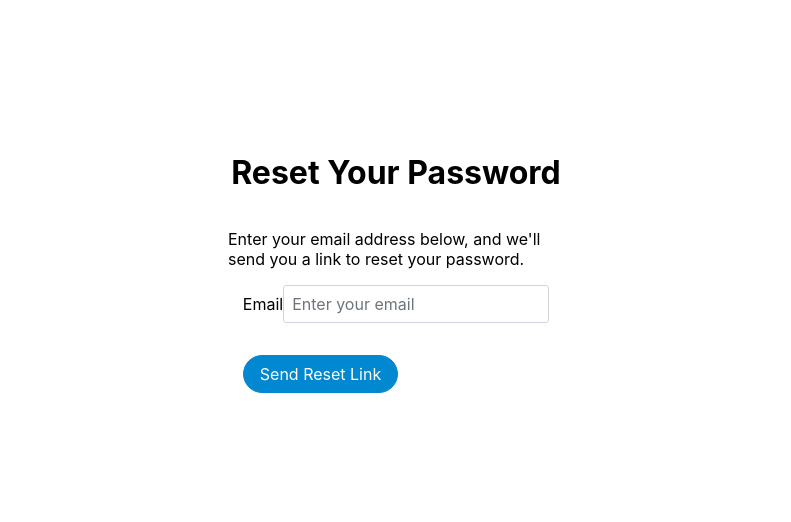
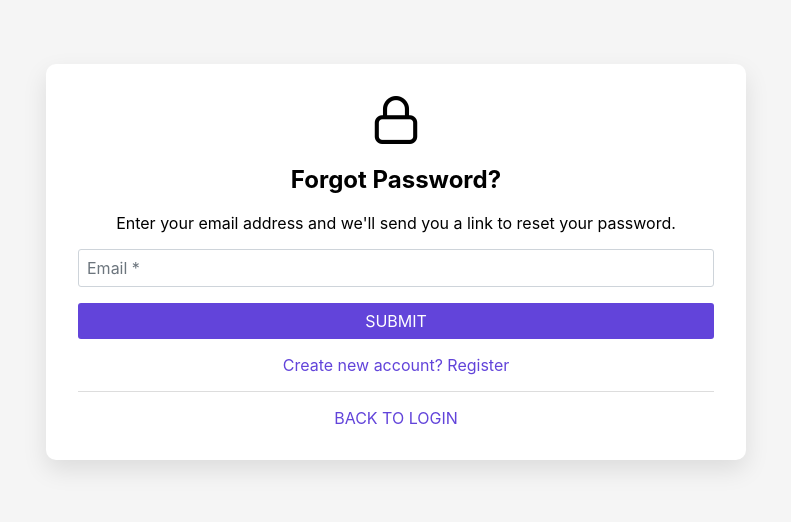
Before and after one commit to EmeraldZhu/4J-tms, a Vue app: page /reset-password/owner in a window 1280 px wide. Shown: the part 146-668 px from the top of the page, without its empty margins (244-1035 px from the left). Built offline with nearby package versions, Linux system fonts and the light colour scheme.

Commit message:
Update Reset Password page UI

```diff
--- a/src/views/auth/ResetPassword.vue
+++ b/src/views/auth/ResetPassword.vue
@@ -1,14 +1,19 @@
 <template>
-  <div class="reset-password-container">
-    <h1>Reset Your Password</h1>
-    <p>Enter your email address below, and we'll send you a link to reset your password.</p>
-    <form @submit.prevent="sendResetLink">
-      <div class="p-field">
-        <label for="email">Email</label>
-        <InputText id="email" v-model="email" placeholder="Enter your email" required />
+  <div class="reset-password-page">
+    <div class="reset-password-card">
+      <div class="icon-container">
+        <span class="pi pi-lock" style="font-size: 3rem"></span>
       </div>
-      <Button label="Send Reset Link" class="p-button-rounded p-button-info" />
-    </form>
+      <h2>Forgot Password?</h2>
+      <p>Enter your email address and we'll send you a link to reset your password.</p>
+      <form @submit.prevent="sendResetLink" class="reset-password-form">
+        <InputText id="email" v-model="email" placeholder="Email *" required />
+        <Button label="SUBMIT" class="submit-button" />
+        <router-link to="/register/owner" class="register-link">Create new account? Register</router-link>
+        <div class="divider"></div>
+        <router-link to="/login/owner" class="back-link">BACK TO LOGIN</router-link>
+      </form>
+    </div>
   </div>
 </template>
 
@@ -18,6 +23,7 @@ import { useRouter } from 'vue-router';
 import { useStore } from 'vuex';
 import InputText from 'primevue/inputtext';
 import Button from 'primevue/button';
+import 'primeicons/primeicons.css';
 import { getAuth, sendPasswordResetEmail } from 'firebase/auth';
 
 const auth = getAuth();
@@ -39,22 +45,59 @@ const sendResetLink = async () => {
 </script>
 
 <style scoped>
-.reset-password-container {
+.reset-password-page {
   display: flex;
-  flex-direction: column;
   justify-content: center;
   align-items: center;
-  padding: 2rem;
-  max-width: 400px;
-  margin: auto;
   height: 100vh;
+  background: #f5f5f5; /* This color should match your design background */
 }
 
-.p-field {
+.reset-password-card {
+  background: #fff;
+  padding: 2rem;
+  border-radius: 10px;
+  box-shadow: 0 10px 25px 0 rgba(0, 0, 0, 0.1);
+  text-align: center;
+  width: 100%;
+  max-width: 700px;
+}
+
+.icon-container {
   margin-bottom: 1rem;
 }
 
-.p-button-info {
-  margin-top: 1rem;
+.reset-password-form .p-inputtext {
+  width: 100%;
+  margin-bottom: 1rem;
+}
+
+.submit-button {
+  width: 100%;
+  background-color: #6244da; /* Adjust the color to match your design */
+  border: none;
+  margin-bottom: 1rem;
+}
+
+.submit-button:enabled:hover {
+  background-color: #5434c8; /* A darker shade for hover state */
+}
+
+.register-link {
+  color: #6244da; /* Adjust the color to match your design */
+  text-decoration: none;
+  display: block;
+  margin-bottom: 1rem;
+}
+
+.divider {
+  border-top: 1px solid #ddd; /* Light divider line */
+  margin-bottom: 1rem;
+}
+
+.back-link {
+  color: #6244da; /* Adjust the color to match your design */
+  text-decoration: none;
+  display: block;
 }
 </style>
```
